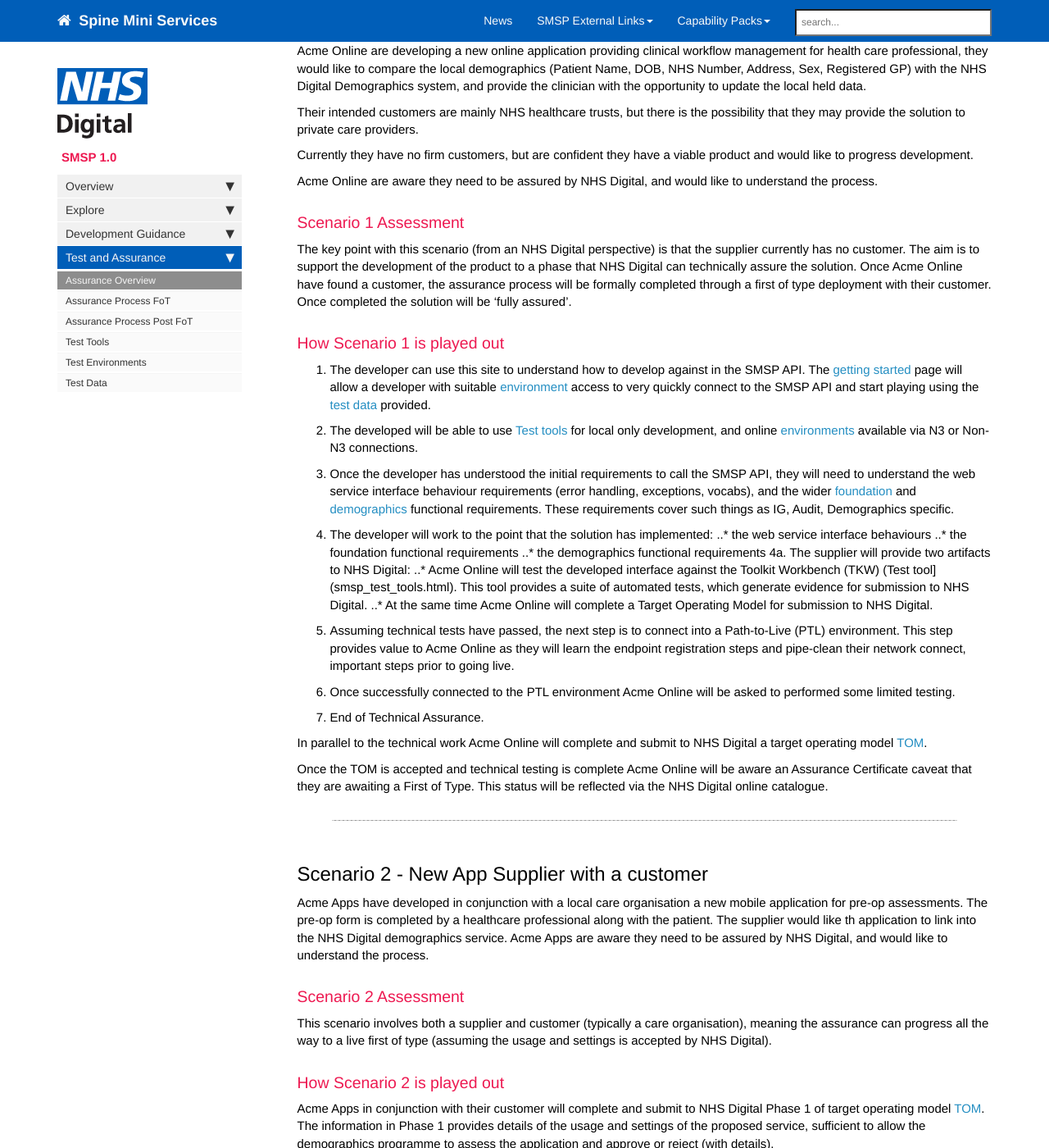
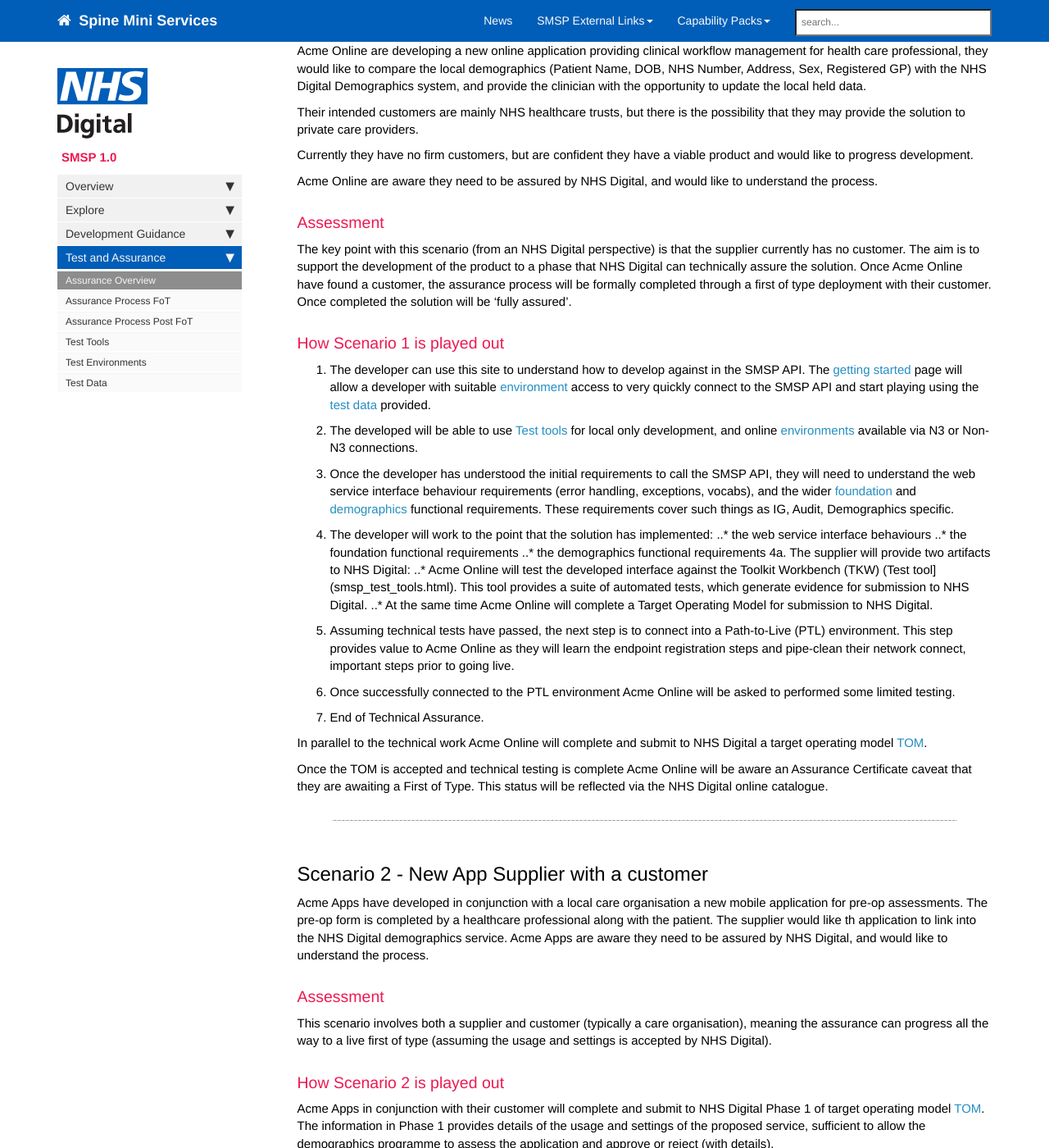
Before and after one commit to dobsonrd/smsp, a Jekyll site: the page built from pages/smsp/smsp_assurance_overview.md, in a window 1280 px wide and 1400 px high, scrolled down 312 px. Shown: the whole window at 82% size. Built offline with Jekyll 4.4.1, drawn with Linux system fonts in a browser that asks for light colours; nearby versions of some CDN libraries; comment, search, counter and statistics services are not loaded.

Commit message:
Update smsp_assurance_overview.md

```diff
--- a/pages/smsp/smsp_assurance_overview.md
+++ b/pages/smsp/smsp_assurance_overview.md
@@ -21,7 +21,7 @@ Currently they have no firm customers, but are confident they have a viable prod
 
 Acme Online are aware they need to be assured by NHS Digital, and would like to understand the process.
 
-### Scenario 1 Assessment
+### Assessment
 The key point with this scenario (from an NHS Digital perspective) is that the supplier currently has no customer. The aim is to support the development of the product to a phase that NHS Digital can technically assure the solution. Once Acme Online have found a customer, the assurance process will be formally completed through a first of type deployment with their customer. Once completed the solution will be 'fully assured'.
 
 ### How Scenario 1 is played out
@@ -48,7 +48,7 @@ Once the TOM is accepted and technical testing is complete Acme Online will be a
 ## Scenario 2 - New App Supplier with a customer
 Acme Apps have developed in conjunction with a local care organisation a new mobile application for pre-op assessments. The pre-op form is completed by a healthcare professional along with the patient. The supplier would like th application to link into the NHS Digital demographics service. Acme Apps are aware they need to be assured by NHS Digital, and would like to understand the process.
 
-### Scenario 2 Assessment
+### Assessment
 This scenario involves both a supplier and customer (typically a care organisation), meaning the assurance can progress all the way to a live first of type (assuming the usage and settings is accepted by NHS Digital).
 
 ### How Scenario 2 is played out
```
